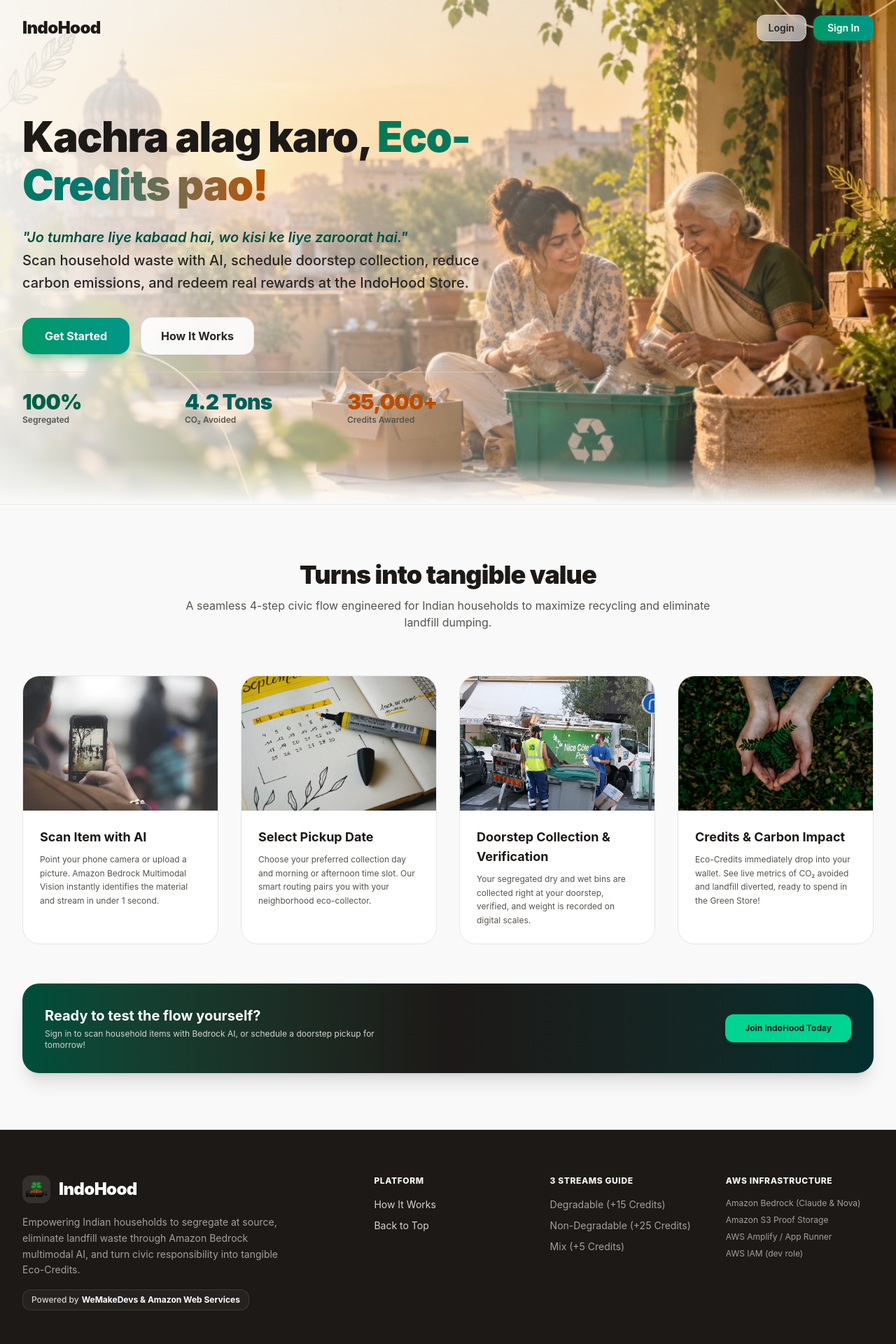
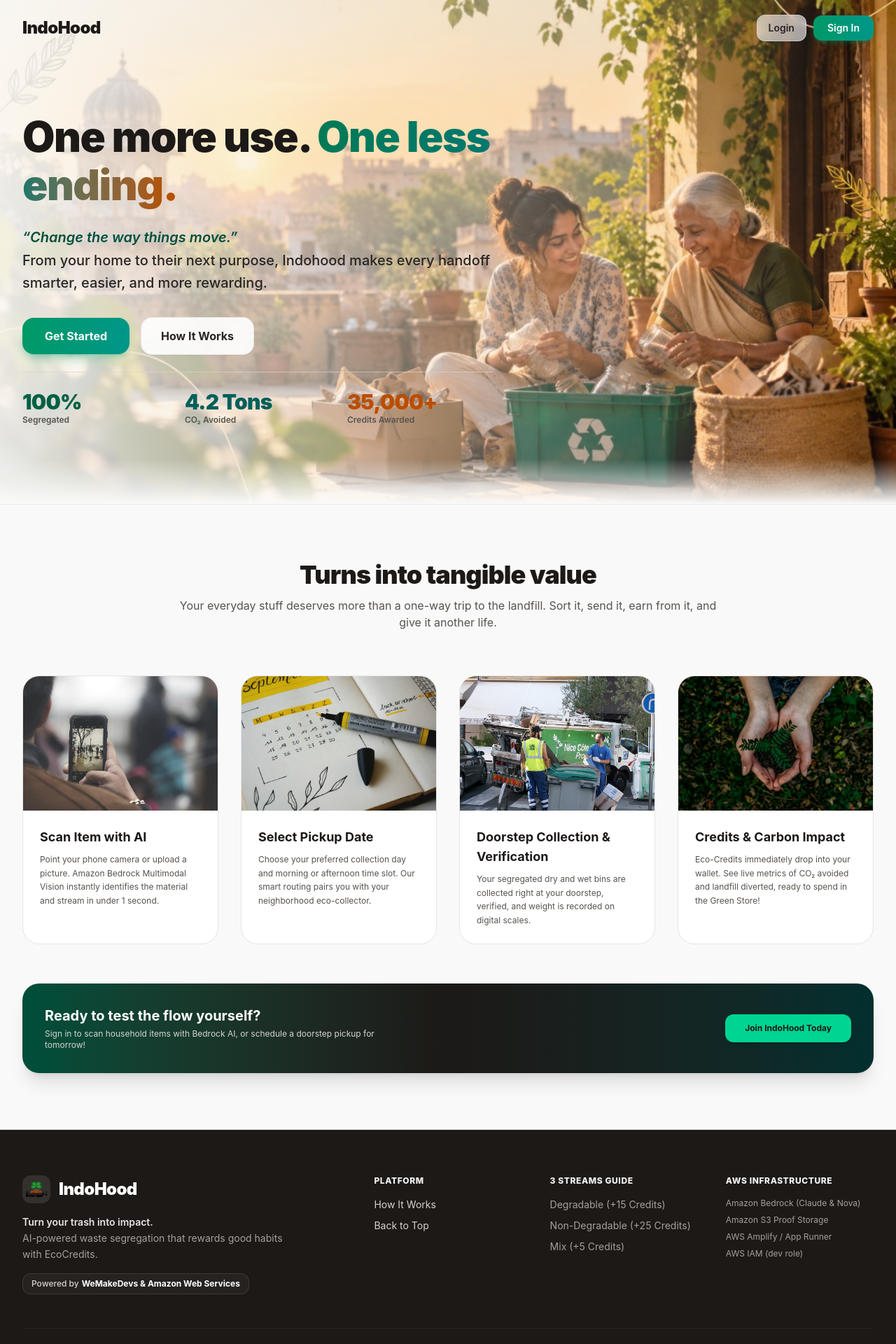
Before and after one commit to aakashshakya0001-png/Indohood, a React (Vite) app in the folder frontend/: page / in a window 1280 px wide. Shown: the top 1920 px of the page at 70% size. Built offline with nearby package versions, Linux system fonts and the light colour scheme; no server answers.

Commit message:
style(landing): update hero headline, brand quote, how-it-works subtext, and footer copy

```diff
--- a/frontend/src/components/Footer.jsx
+++ b/frontend/src/components/Footer.jsx
@@ -20,7 +20,8 @@ export default function Footer({ onNavigate }) {
             </div>
 
             <p className="text-stone-400 text-sm leading-relaxed max-w-sm">
-              Empowering Indian households to segregate at source, eliminate landfill waste through Amazon Bedrock multimodal AI, and turn civic responsibility into tangible Eco-Credits.
+              <span className="font-semibold text-stone-200 block">Turn your trash into impact.</span>
+              AI-powered waste segregation that rewards good habits with EcoCredits.
             </p>
 
             <div className="inline-flex items-center px-3 py-1.5 rounded-xl bg-stone-800/80 border border-stone-700/80 text-xs font-medium text-stone-300">
--- a/frontend/src/components/Hero.jsx
+++ b/frontend/src/components/Hero.jsx
@@ -31,19 +31,19 @@ export default function Hero({ onGetStarted, onExploreHowItWorks }) {
 
           {/* Main Headline */}
           <h1 className="text-3xl sm:text-5xl lg:text-6xl font-black text-stone-900 tracking-tight leading-[1.15]">
-            Kachra alag karo,{' '}
+            One more use.{' '}
             <span className="text-transparent bg-clip-text bg-gradient-to-r from-emerald-700 via-teal-700 to-amber-700">
-              Eco-Credits pao!
+              One less ending.
             </span>
           </h1>
 
-          {/* Subheading / Cultural Quote */}
+          {/* Subheading / Brand Quote */}
           <p className="text-sm sm:text-xl font-medium text-stone-800 leading-relaxed">
             <span className="text-emerald-900 font-semibold italic">
-              "Jo tumhare liye kabaad hai, wo kisi ke liye zaroorat hai."
+              “Change the way things move.”
             </span>
             <br />
-            Scan household waste with AI, schedule doorstep collection, reduce carbon emissions, and redeem real rewards at the IndoHood Store.
+            From your home to their next purpose, Indohood makes every handoff smarter, easier, and more rewarding.
           </p>
 
           {/* Clean CTA Buttons */}
--- a/frontend/src/components/HowItWorks.jsx
+++ b/frontend/src/components/HowItWorks.jsx
@@ -34,7 +34,7 @@ export default function HowItWorks({ onGetStarted }) {
             Turns into tangible value
           </h2>
           <p className="text-base text-stone-600">
-            A seamless 4-step civic flow engineered for Indian households to maximize recycling and eliminate landfill dumping.
+            Your everyday stuff deserves more than a one-way trip to the landfill. Sort it, send it, earn from it, and give it another life.
           </p>
         </div>
 
```
